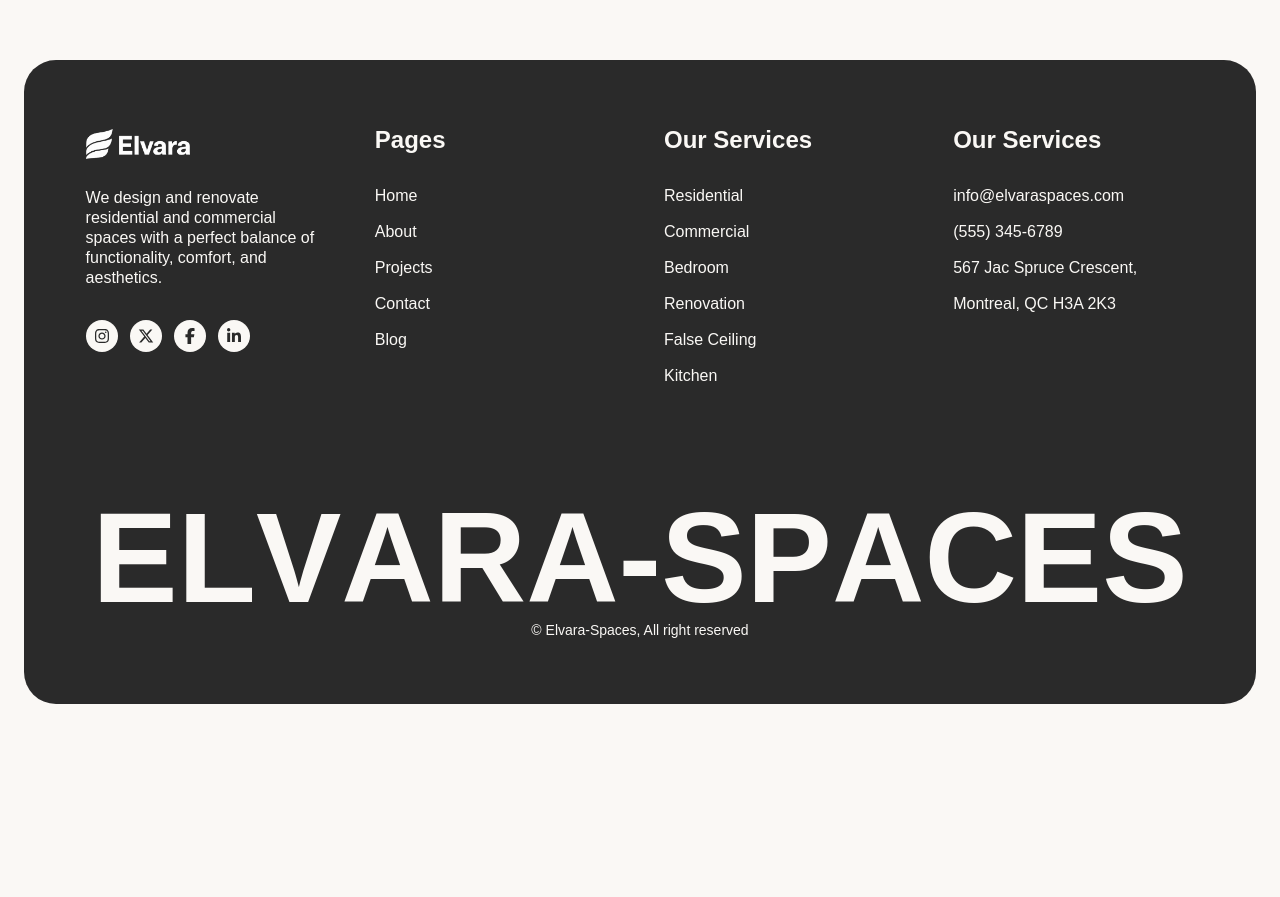
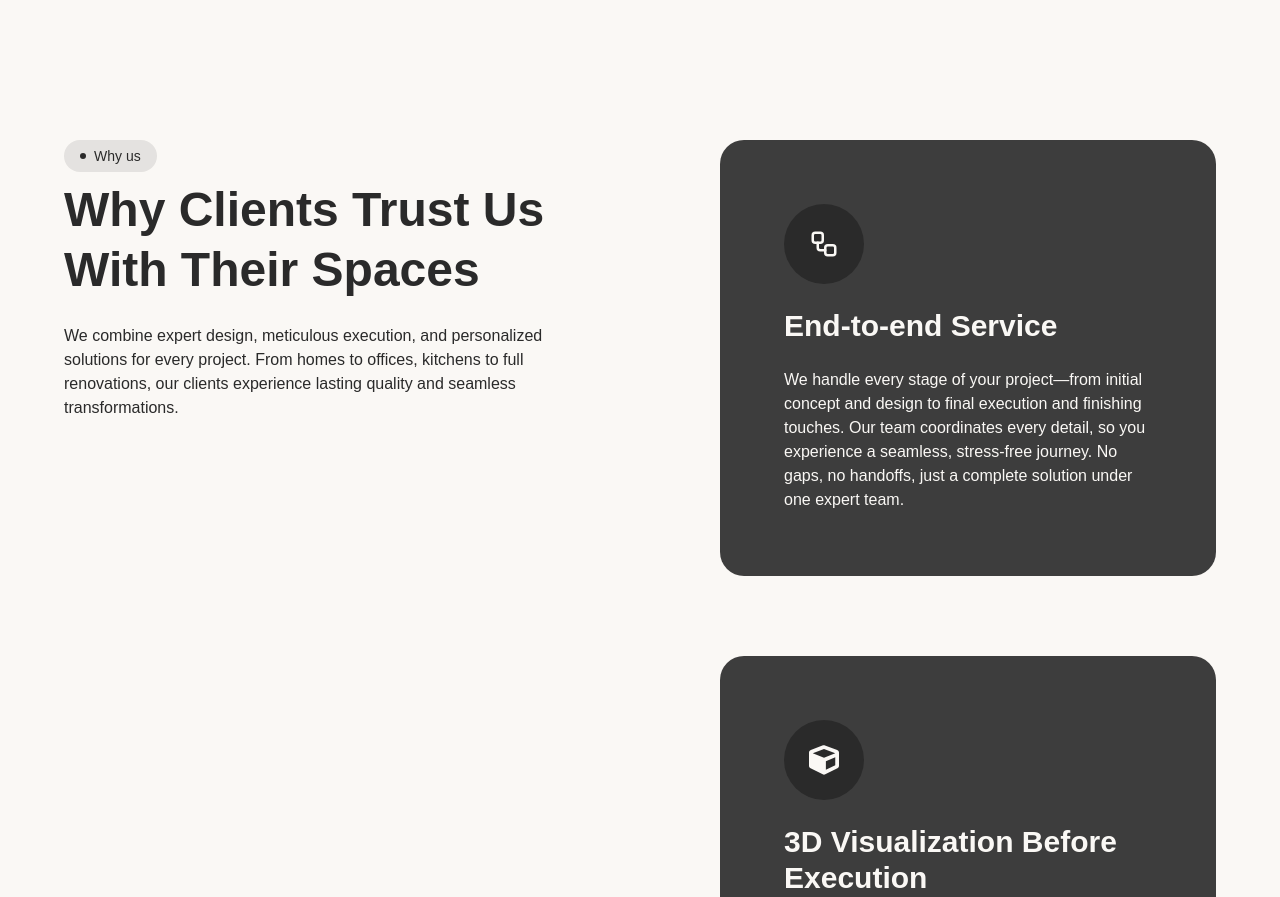
Before and after one commit to dipanjonroy/elvara-spaces, a Next.js app: page / in a window 1280 px wide. Shown: the part 1900-2797 px from the top of the page. Before the commit the page ends 2628 px from the top, so only its background shows below. Built offline with nearby package versions, Linux system fonts and the light colour scheme; a web font is replaced by a local one.

Commit message:
Feat: Why choose us section added

```diff
--- a/app/globals.css
+++ b/app/globals.css
@@ -14,6 +14,10 @@
     @apply text-3xl lg:text-4xl xl:text-5xl font-semibold leading-tight;
   }
   h3 {
+    @apply font-bold text-xl lg:text-3xl;
+  }
+
+  h4 {
     @apply font-bold text-lg lg:text-2xl;
   }
   p {
--- a/app/page.tsx
+++ b/app/page.tsx
@@ -1,4 +1,5 @@
 import BrandSection from "./sections/BrandSection";
+import ChooseSection from "./sections/ChooseSection";
 import HeroSection from "./sections/HeroSection";
 import ServiceSection from "./sections/ServiceSection";
 
@@ -8,6 +9,7 @@ export default function Home() {
       <HeroSection/>
       <BrandSection/>
       <ServiceSection/>
+      <ChooseSection/>
     </>
   );
 }
--- /dev/null
+++ b/app/sections/ChooseSection.tsx
@@ -0,0 +1,51 @@
+import SectionHeader from "@/components/ui/SectionHeader";
+import { whyUs } from "@/lib/whyUs";
+
+export default function ChooseSection() {
+  return (
+    <section className="py-20">
+      <div className="container mx-auto">
+        <div className="grid grid-cols-1 lg:grid-cols-2 gap-20 lg:gap-22 xl:gap-40">
+          <div className="relative">
+            <div className="lg:sticky lg:top-[30%]">
+              <SectionHeader
+                badge="Why us"
+                title="Why Clients Trust Us With Their Spaces"
+              />
+              <p className="mt-6">
+                We combine expert design, meticulous execution, and personalized
+                solutions for every project. From homes to offices, kitchens to
+                full renovations, our clients experience lasting quality and
+                seamless transformations.
+              </p>
+            </div>
+          </div>
+
+          <div className="w-full">
+            <div className="space-y-14 lg:space-y-20">
+              {whyUs.map((item) => {
+                const Icon = item.icon;
+                return (
+                  <div
+                    key={item.id}
+                    className="bg-(--foreground)/90 p-10 md:p-14 xl:p-16 rounded-3xl"
+                  >
+                    <div className="space-y-6">
+                      <div className="w-16 h-16 lg:w-20 lg:h-20 rounded-full bg-(--foreground) flex items-center justify-center text-(--background) text-3xl">
+                        <Icon />
+                      </div>
+                      <h3 className="text-(--background) font-semibold">
+                        {item.title}
+                      </h3>
+                      <p className="text-(--background)">{item.desc}</p>
+                    </div>
+                  </div>
+                );
+              })}
+            </div>
+          </div>
+        </div>
+      </div>
+    </section>
+  );
+}
--- /dev/null
+++ b/lib/whyUs.ts
@@ -0,0 +1,45 @@
+import { LuWorkflow } from "react-icons/lu";
+import { FaCube } from "react-icons/fa";
+import { LuBadgeDollarSign } from "react-icons/lu";
+import { LuShieldCheck } from "react-icons/lu";
+import { LuHeartHandshake } from "react-icons/lu";
+
+type ChooseItems = {
+  id:number;
+  icon:React.ElementType;
+  title:string;
+  desc:string;
+}
+
+export const whyUs:ChooseItems[]=[
+  {
+    id:1,
+    icon:LuWorkflow,
+    title:"End-to-end Service",
+    desc:"We handle every stage of your project—from initial concept and design to final execution and finishing touches. Our team coordinates every detail, so you experience a seamless, stress-free journey. No gaps, no handoffs, just a complete solution under one expert team."
+  },
+  {
+    id:2,
+    icon:FaCube,
+    title:"3D Visualization Before Execution",
+    desc:"See your space before we build it with realistic 3D visualizations. This allows you to explore layouts, materials, and finishes in advance. It ensures your vision is accurately captured and nothing is left to guesswork."
+  },
+  {
+    id:3,
+    icon:LuBadgeDollarSign,
+    title:"Transparent Budget & Timeline",
+    desc:"We provide clear cost estimates and realistic timelines before any work begins. Every expense and deadline is communicated upfront, so there are no surprises. You stay in control, confident that your project stays on track."
+  },
+  {
+    id:4,
+    icon:LuShieldCheck,
+    title:"Quality Materials & Trusted Vendors",
+    desc:"We source only premium materials and work with reliable vendors to guarantee lasting results. Every fixture, finish, and furnishing is carefully chosen for durability and style. Our clients benefit from a superior standard that elevates every space we touch."
+  },
+  {
+    id:5,
+    icon:LuHeartHandshake,
+    title:"Client-Centric Approach",
+    desc:"Your needs, preferences, and lifestyle are at the heart of every design decision. We listen, adapt, and guide you throughout the project to ensure your satisfaction. Our goal is not just to deliver a space—but to create an experience you’ll love."
+  },
+]
```
